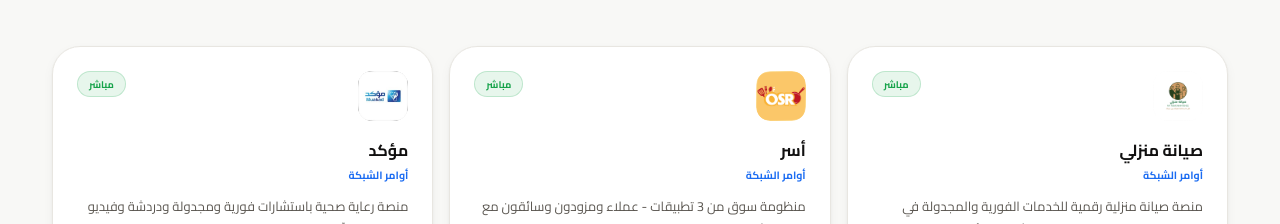
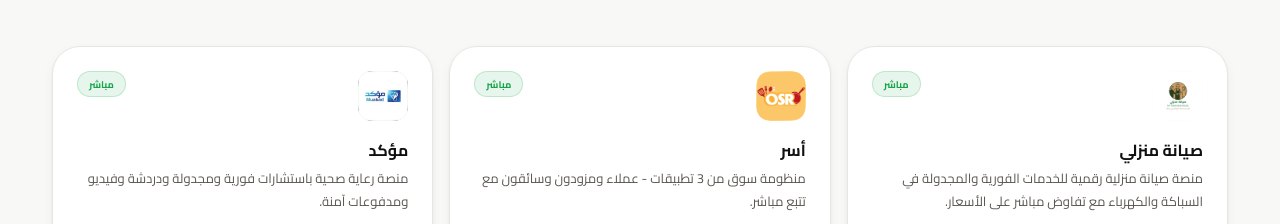
Before and after one commit to Mohamedabdelhamed382/Mohamed_Abdelhamed_Portfolio, a plain HTML site: page index.html in a window 1280 px wide. Shown: the part 2747-2971 px from the top of the page. Drawn offline with Linux system fonts and the light colour scheme.

Commit message:
Remove company names from app showcases

```diff
--- a/assets/i18n.js
+++ b/assets/i18n.js
@@ -25,8 +25,8 @@ const PORTFOLIO_I18N = {
     footer: { tag: '2026 Mohamed AbdElhamed - Software Engineer' },
     lightbox: { hint: 'Scroll if needed - Arrow keys or swipe to browse - Esc to close', ssHint: 'Tap any screenshot to view full size', ssHintMob: 'Tap to view full size - Swipe to browse' },
     apps: {
-      homemaint: { title: 'My Home Maintenance', sub: 'Awamer Alshabaka (AAIT)', tabs: ['User App', 'Provider App'] },
-      osr: { title: 'OSR', sub: 'Awamer Alshabaka (AAIT)', tabs: ['User App', 'Provider App', 'Driver App'] },
+      homemaint: { title: 'My Home Maintenance', sub: 'Home Services', tabs: ['User App', 'Provider App'] },
+      osr: { title: 'OSR', sub: 'Productive Families Marketplace', tabs: ['User App', 'Provider App', 'Driver App'] },
       souqhouta: { title: 'Souq Al Houta', sub: '60K+ Users', tabs: ['App'] },
       muakad: { title: 'Muakad', sub: 'Healthcare', tabs: ['Patient App', 'Doctor App'] },
       globalm: { title: 'GlobalM', sub: 'Live Media Streaming', tabs: ['App'] },
@@ -75,6 +75,8 @@ PORTFOLIO_I18N.ar.meta.title = 'محمد عبد الحميد - مهندس iOS أ
 PORTFOLIO_I18N.ar.meta.description = 'مهندس iOS أول بخبرة تزيد عن 4 سنوات في بناء أكثر من 15 تطبيقًا إنتاجيًا يخدم أكثر من 60 ألف مستخدم.';
 PORTFOLIO_I18N.ar.hero.role = 'مهندس iOS أول';
 PORTFOLIO_I18N.ar.hero.desc = 'مهندس iOS أول بخبرة تزيد عن 4 سنوات في بناء أكثر من 15 تطبيقًا إنتاجيًا يخدم أكثر من 60 ألف مستخدم في الرعاية الصحية والتقنية المالية والأسواق وبث الوسائط.';
+PORTFOLIO_I18N.ar.apps.homemaint.sub = 'خدمات منزلية';
+PORTFOLIO_I18N.ar.apps.osr.sub = 'سوق الأسر المنتجة';
 PORTFOLIO_I18N.ar.appDetails = {
   'story-osr-user': {
     desc: ['<strong>أسر</strong> منصة رقمية تمكّن الأسر المنتجة من عرض وبيع منتجاتها، وتمنح العملاء تجربة سهلة لاكتشاف المنتجات المحلية وطلبها واستلامها.', 'يمكن للعملاء تصفح المنتجات وإضافتها إلى السلة، واختيار التوصيل أو الاستلام الذاتي، والدفع بأمان عبر Moyasar.'],
--- a/index.html
+++ b/index.html
@@ -157,7 +157,7 @@ section{padding:108px 52px}
 .badge-pending{background:rgba(234,179,8,.1);border:1px solid rgba(234,179,8,.2);color:#B45309}
 .proj-body{padding:16px 24px 24px;flex:1;display:flex;flex-direction:column}
 .proj-body h3{font-size:1rem;font-weight:700;margin-bottom:3px;color:var(--text)}
-.proj-company{font-size:.66rem;color:var(--blue);font-weight:700;letter-spacing:.08em;text-transform:uppercase;margin-bottom:10px}
+.proj-company{display:none}
 .proj-body p{font-size:.82rem;color:var(--text-2);line-height:1.75;margin-bottom:14px;flex:1}
 .proj-tech{display:flex;flex-wrap:wrap;gap:5px;margin-bottom:14px}
 .proj-tech span{padding:3px 9px;border-radius:5px;background:var(--bg-2);border:1px solid var(--border);font-family:var(--mono);font-size:.62rem;color:var(--text-3)}
```
